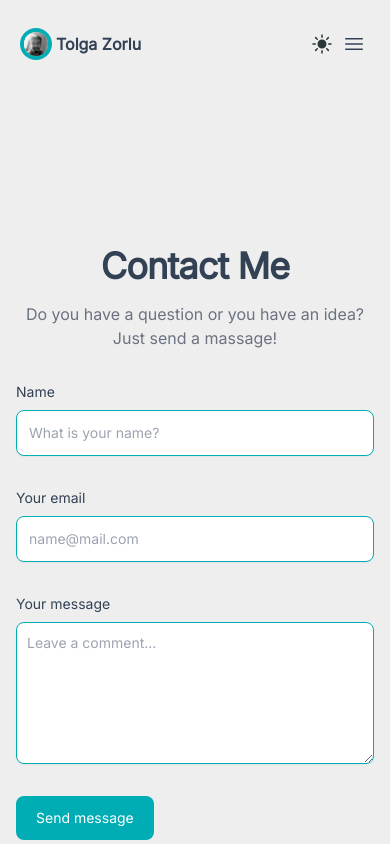
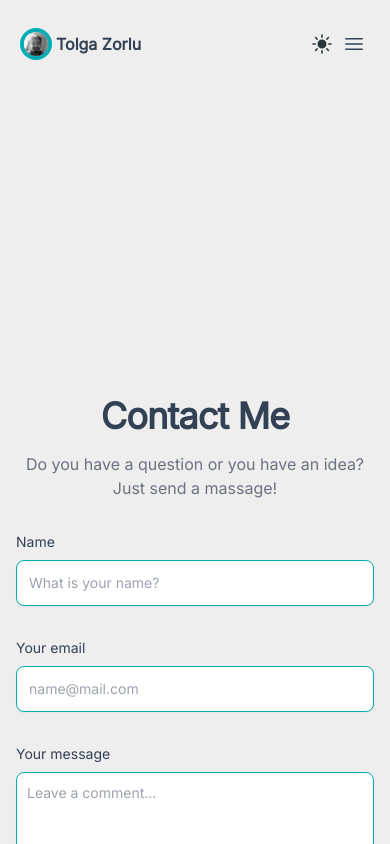
Before and after one commit to tolgazorlu/tolgdev, a React (Vite) app: page /contact in a window 390 px wide. Shown: the top 844 px of the page. Built offline with nearby package versions, Linux system fonts and the light colour scheme.

Commit message:
Contact | emailjs keys removed

```diff
--- a/src/components/Home/Contact.jsx
+++ b/src/components/Home/Contact.jsx
@@ -11,10 +11,10 @@ export default function Contact() {
 
     emailjs
       .sendForm(
-        "service_iry8ehi",
-        "template_bvnal8d",
+        // "service_asdasd",
+        //"template_asdasd",
         form.current,
-        "H_UkTD1Hja8fE4XQx"
+        //"asdasd"
       )
       .then(
         (result) => {
@@ -30,7 +30,7 @@ export default function Contact() {
   return (
     <section
       id="contact"
-      className="h-screen mt-[150px] md:mt-20 lg:mt-0"
+      className="h-screen mt-[300px] sm:mt-[100px] md:mt-20 lg:mt-0"
     >
       <div className="py-8 lg:py-16 px-4 mx-auto max-w-screen-md">
         <h2 className="mb-4 text-4xl tracking-tight font-extrabold text-center text-slate-700 dark:text-slate-100">
```
